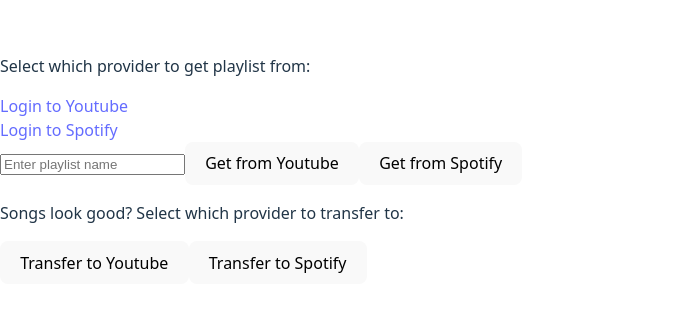
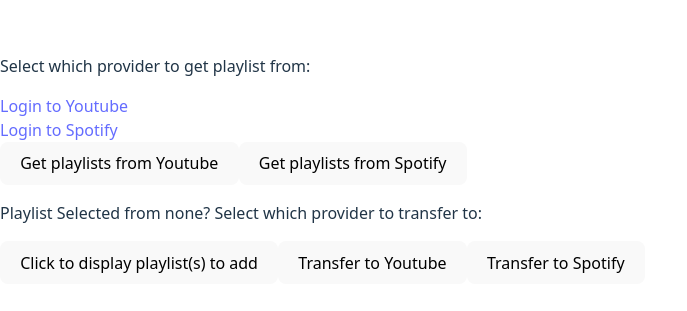
Before and after one commit to memento-j/melodex, a React (Vite) app in the folder frontend/: page / in a window 1280 px wide. Shown: the part 239-550 px from the top of the page, without its empty margins (0-687 px from the left). Built offline with nearby package versions, Linux system fonts and the light colour scheme.

Commit message:
Improved user experience by displaying all playlist info and allowing the user to click on the selected playlists to transfer instead of  the user needing to type in a playlist name

```diff
--- a/frontend/src/App.tsx
+++ b/frontend/src/App.tsx
@@ -1,74 +1,122 @@
-import { useEffect, useState } from 'react'
+import { useState, type ChangeEvent } from 'react'
 
 function App() {
-  const [playlistName, setPlaylistName] = useState<string>("");
-  const [playlist, setPlaylist] = useState<object[]>([]);
-  //const [hasAuthenticated, setHasAuthenticated] = useState<boolean>(false)
+  const [allPlaylists, setAllPlaylists] = useState<object[]>([]);
+  const [playlistsToAddIds, setPlaylistsToAddIds] = useState<string[]>([]);
+  const [playlistsToAdd, setPlaylistsToAdd] = useState<object[]>([]);
+  const [currentService, setCurrentService] = useState<string>("none");
 
-  //add loading indicator to this when fetching playlist
-  async function getYoutubePlaylist() {
-    //if nothing entered to input, return
-    if (playlistName.trim() == "") {
-      console.log("nothing entered to search buddy");
-
-      return;
-    }
+  //get current user's youtube playlists
+  async function getYoutubePlaylists() {
     try {
-      const response = await fetch(`http://localhost:8080/youtube/playlist?pname=${playlistName}`, {
+      const response = await fetch(`http://localhost:8080/youtube/playlists`, {
         credentials: 'include'
       });
       if (!response.ok) {
-        console.log(`error getting ${playlistName} from Youtube API`)
+        console.log(`error getting playlists from Youtube API`)
         return;
       }
-      const fetchedSongs = await response.json();
-
-      let formatedSongs: any[] = [];
-      fetchedSongs.forEach((song: any) => {
-        formatedSongs.push({
-          "title": song.snippet.title,
-          "artist": song.snippet.videoOwnerChannelTitle,
-          "image": song.snippet.thumbnails.default.url
+      const fetchedPlaylists = await response.json();
+      let formatedPlaylist: any[] = [];
+      fetchedPlaylists.forEach((playlist: any) => {
+        formatedPlaylist.push({
+          "title": playlist.snippet.title,
+          "image": playlist.snippet.thumbnails.default.url,
+          "id": playlist.id
         })
       });
-
-      setPlaylist(formatedSongs);
+      //set to stateful var to be displayed
+      //along with the name of the service this was retrieved from
+      setAllPlaylists(formatedPlaylist);
+      setCurrentService("youtube");
     } catch (err) {
-        console.log(`error getting ${playlistName} from Youtube API`, err);
+      console.log(`error getting playlists from Youtube API`, err);
     }
   }
 
-  async function getSpotifyPlaylist() {
-    //if nothing entered to input, return
-    if (playlistName.trim() == "") {
-      console.log("nothing entered lil bro");
-
-      return;
-    }
+  //get current user's spotify playlists
+  async function getSpotifyPlaylists() {
     try {
-      const response = await fetch(`http://127.0.0.1:8080/spotify/playlist?pname=${playlistName}`, {
+      const response = await fetch(`http://127.0.0.1:8080/spotify/playlists`, {
         credentials: "include"
       });
       if (!response.ok) {
-        console.log(`error getting ${playlistName} from Spotify API`);
+        console.log(`error getting playlists from Spotify API`);
         return;
       }
-      const fetchedSongs = await response.json();
+      const fetchedPlaylists = await response.json();
 
-      let formatedSongs: any[] = [];
-      fetchedSongs.forEach((song: any) => {
-        formatedSongs.push({
-          "title": song.track.name,
-          "artist": song.track.artists[0].name,
-          "image" : song.track.album.images[0].url
-        })
+      //create new obj to store necessary playlist info
+      let formatedPlaylists: any[] = [];
+      fetchedPlaylists.forEach((playlist: any) => {
+        //if playlist is empty dont add image (since it is null)
+        if (playlist.tracks.total === 0) {
+          formatedPlaylists.push({
+            "title": playlist.name,
+            "image" : null,
+            "id": playlist.id
           });
-      setPlaylist(formatedSongs);
+        }
+        else {
+          formatedPlaylists.push({
+            "title": playlist.name,
+            "image" : playlist.images[0].url,
+            "id": playlist.id
+          });
+        }
+      });
+      //set to stateful var to be displayed
+      setAllPlaylists(formatedPlaylists);
+      setCurrentService("spotify");
       } catch (err) {
-        console.log(`error getting ${playlistName} from Spotify API`, err);
+        console.log(`error getting playlists from Spotify API`, err);
       }
   }
 
+  //display playlist(s) song info
+  //used so the user can see whether the playlist they selected was correct
+  async function displayPlaylistsToAdd() {
+    //loop through playlist ids
+    playlistsToAddIds.forEach(async (playlistId) => {
+      try {
+        const response = await fetch(`http://127.0.0.1:8080/${currentService}/playlist?pID=${playlistId}`, {
+          method: "GET",
+          credentials: "include",
+        });
+        const fetchedSongs = await response.json();
+        //used to store information about every song in the current playlist
+        let songInfo: any[] = [];
+        ///
+        ///
+        ///
+        ///switch statement here maybe based on which service
+        ///
+        ///
+        ///
+        fetchedSongs.forEach((song: any) => {
+          songInfo.push({
+            "title": song.track.name,
+            "artist": song.track.artists[0].name,
+            "image": song.track.album.images[0].url,
+          });
+        });
+        //searches for current playlist being seaarched from all playlists to store the name
+        const currentPlaylist: any = allPlaylists.find((playlist: any) => playlist.id == playlistId);
+        if (currentPlaylist) {
+          //add song info along with playlist name to playlistsToAdd array
+          setPlaylistsToAdd([...playlistsToAdd, {
+            name: currentPlaylist.title,
+            image: currentPlaylist.image,
+            songs: songInfo
+          }]);
+        }
+      } catch (err) {
+        console.log(err);
+      }
+    });
+  }
+
+  //post post post post post post post post post
   async function createSpotifyPlaylist() {
     try {
       const response = await fetch(`http://127.0.0.1:8080/spotify/playlist`, {
@@ -76,7 +124,7 @@
         credentials: "include",
       });
       if (!response.ok) {
-        console.log(`error creating ${playlistName} from Spotify API`);
+        console.log(`error creating playlist from Spotify API`);
         return;
       }
       //const fetchedSongs = await response.json();
@@ -85,9 +133,16 @@
     }
   }
 
-  //user selects their desired music provideer
-  //user enters name of playlist
-  //console.log(typeof JSON.parse(localStorage.getItem("songsToAdd") || "[]"));
+  //store ids of playlists to be transfered
+  function handlePlaylistCheck(playlistID: string, event: ChangeEvent<HTMLInputElement>) {
+    if (event.target.checked) {
+      setPlaylistsToAddIds([...playlistsToAddIds, playlistID]);
+    }
+    else  {
+      const newIds = playlistsToAddIds.filter(currID => currID !== playlistID)
+      setPlaylistsToAddIds(newIds);
+    }
+  }
 
   return (
     <div>
@@ -96,23 +151,38 @@
       <br/>
       <a href={`http://localhost:8080/spotify/login`}> Login to Spotify </a>
       <br />
-      <input onChange={(event) => setPlaylistName(event.target.value)} placeholder='Enter playlist name'></input>
-      <button onClick={() => getYoutubePlaylist()}>Get {playlistName} from Youtube</button>
-      <button onClick={() => getSpotifyPlaylist()}>Get {playlistName} from Spotify</button>
-      {/* get the array of objects for the songs, set to an empty array if null*/}
-      {playlist.map((song:any,index: number) => {
+      <button onClick={() => getYoutubePlaylists()}>Get playlists from Youtube</button>
+      <button onClick={() => getSpotifyPlaylists()}>Get playlists from Spotify</button>
+      {/* Display all playlists */}
+      {allPlaylists.map((playlist:any) => {
         return(
-          <div key={index}>
-            <img src={song.image}/>
-            {song.title}
-            {" by: " + song.artist}
+          <div key={playlist.id}>
+            <img src={playlist.image}/>
+            <input type="checkbox" id={playlist.title} name={playlist.title} onChange={(event) => handlePlaylistCheck(playlist.id, event)}/>
+            <label htmlFor={playlist.title}>{playlist.title}</label>
           </div>
         );
       })}
       <br />
-      <p>Songs look good? Select which provider to transfer {playlistName} to:</p>
+      <p>Playlist Selected from {currentService}? Select which provider to transfer to:</p>
+      <button onClick={() => displayPlaylistsToAdd()}> Click to display playlist(s) to add</button>
       <button>Transfer to Youtube</button>
       <button onClick={() => createSpotifyPlaylist()}>Transfer to Spotify</button>
+      {/*playlistsToAddIds.map((id: string, index: number) => {
+        return (
+          <div key={index}>
+            {id}
+          </div>
+        );
+      })*/}
+      {playlistsToAdd.map((playlist:any, index: number) => {
+        return (
+          <div key={index}>
+            {playlist.name}
+            <img src={playlist.image}/>
+          </div>
+        );
+      })}
     </div>
   )
 }
```
Also changed, not shown: 2 other files (tests, documents, lock files or other folders). Lines whose indentation alone changed are shown as unchanged.
